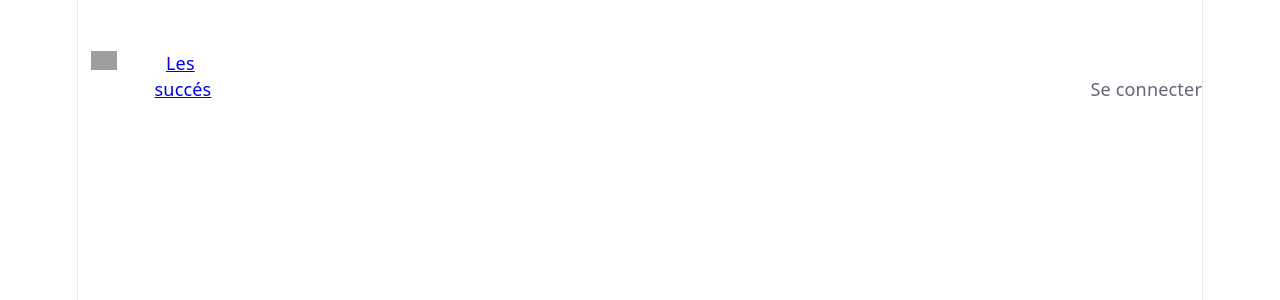
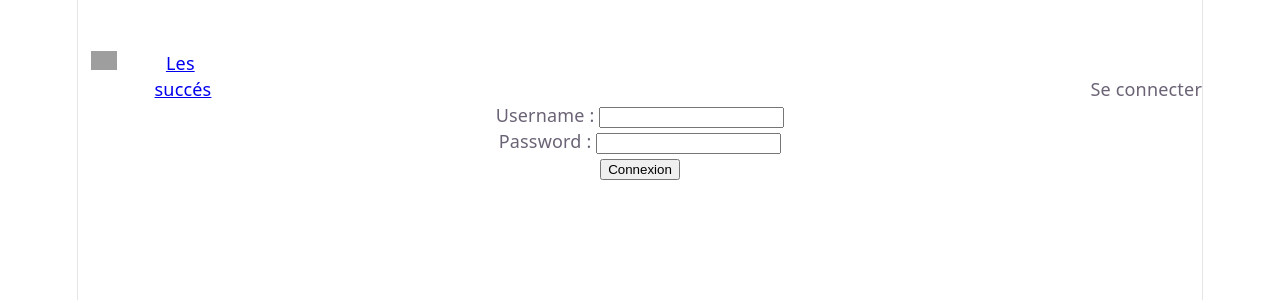
Before and after one commit to Naturel1/Tb_Odoo_Achievement_Development-Front, a React (Vite) app: page /login in a window 1280 px wide. Shown: the top 300 px of the page. Built offline with nearby package versions, Linux system fonts and the light colour scheme; grey boxes are pictures that could not be loaded.

Commit message:
Ajout de l'authentification

```diff
--- a/package.json
+++ b/package.json
@@ -10,6 +10,7 @@
     "preview": "vite preview"
   },
   "dependencies": {
+    "jotai": "^3.0.0",
     "react": "^19.2.8",
     "react-dom": "^19.2.8",
     "react-error-boundary": "^6.1.5",
--- a/src/AppRoutes.jsx
+++ b/src/AppRoutes.jsx
@@ -1,11 +1,13 @@
 import { Route, Routes } from "react-router-dom";
 import { HomePage } from "./features/home";
 import { achievementRoutes } from "./features/achievements";
+import { authRoutes } from "./features/auth";
 
 export default function AppRoutes() {
     return(
         <Routes>
             <Route path="" element={<HomePage/>}/>
+            {authRoutes}
             {achievementRoutes}
         </Routes>
     );
--- /dev/null
+++ b/src/features/auth/AuthRoutes.jsx
@@ -0,0 +1,10 @@
+import { Route } from "react-router-dom";
+import HomePage from "../home/pages/HomePage";
+import LoginPage from "./pages/LoginPage";
+
+export const authRoutes = (
+    <>
+        <Route path="/login" element={<LoginPage/>}/>
+        <Route path="/register" element={<HomePage/>}/>
+    </>
+);
--- /dev/null
+++ b/src/features/auth/index.js
@@ -0,0 +1,6 @@
+// Routes
+export { authRoutes } from "./AuthRoutes";
+// Atom
+export { tokenAtom, userAtom } from "./store";
+// Pages
+export { default as LoginPage } from "./pages/LoginPage";
--- /dev/null
+++ b/src/features/auth/pages/LoginPage.jsx
@@ -0,0 +1,68 @@
+import { useNavigate } from "react-router-dom";
+import { useActionState, useEffect } from "react";
+import { useAtom } from "jotai";
+
+import { tokenAtom, userAtom } from "../store";
+
+import { login } from "../services/Auth.service";
+
+
+export default function LoginPage() {
+    const [_token, setToken] = useAtom(tokenAtom);
+    const [userConnected, setUserConnected] = useAtom(userAtom);
+
+    const nav = useNavigate();
+
+    async function loginAction(prevState, formdata) {
+        const username = formdata.get("username");
+        const password = formdata.get("password");
+
+        try {
+            await login(username, password).then(
+                data => {
+                    console.log(data);
+                    if (data && data.token) {
+                        setToken(data.token);
+                        setUserConnected(data.user);
+
+                        nav('/');
+                    }
+                }
+            )
+        }
+        catch(error) {
+            return {
+                message: error.toString()
+            }
+        }
+
+    }
+
+    const [state, handleAction, isPending] = useActionState(loginAction, {message : ""});
+
+useEffect(() => {
+        console.log("le state actuel :", state);
+    }, [state]);
+
+    return (
+        <section>
+            {
+                state && state.message &&
+                <p className="error">{state.message}</p>
+            }
+            <form action={handleAction}>
+                <label htmlFor="username">Username : </label>
+                <input id="username" name="username" type="text" />
+
+                <br/>
+
+                <label htmlFor="password">Password : </label>
+                <input id="password" name="password" type="password" />
+
+                <br/>
+
+                <button type="submit" disabled={isPending}>Connexion</button>
+            </form>
+        </section>
+    )
+}
--- /dev/null
+++ b/src/features/auth/services/Auth.service.js
@@ -0,0 +1,42 @@
+const apiBase = import.meta.env.VITE_API_URL_BASE;
+
+/* Partie simulation */
+const data = [
+    {
+        id: 1,
+        username: "JohnDoeDu1348",
+        email: "John.Doe@gmail.com",
+        password: "Test1234="
+    },
+    {
+        id: 2,
+        username: "JaneDoeDu1348",
+        email: "Jane.Doe@gmail.com",
+        password: "Test1234="
+    }
+]
+
+const dataList = () => {
+    return data.map(user => ({
+        id: user.id,
+        username: user.username
+    }))
+}
+
+const delay = (ms) => new Promise((resolve) => setTimeout(resolve, ms));
+/* */
+
+export async function login(username, password) {
+    await delay(1000);
+
+    const userInData = data.find(user => user.username == username);
+
+    if (userInData && userInData.password == password) {
+        return ({
+            token: '0000000',
+            user: dataList().find(user => user.id = userInData.id)
+        });
+    } else {
+        throw new Error ("Username ou mot de passe incorrect");
+    }
+}
--- /dev/null
+++ b/src/features/auth/store/index.js
@@ -0,0 +1,4 @@
+import { atom } from "jotai";
+
+export const tokenAtom = atom('');
+export const userAtom = atom(null);
--- a/src/index.css
+++ b/src/index.css
@@ -117,3 +117,7 @@ code {
     margin:auto;
   }
 }
+
+.error {
+  color: red;
+}
--- a/src/shared/components/navbar/Navbar.jsx
+++ b/src/shared/components/navbar/Navbar.jsx
@@ -1,16 +1,25 @@
-import { NavLink } from "react-router-dom";
-import { useState } from "react";
-import banner from "../../../assets/banner.png"
+import { NavLink, useNavigate } from "react-router-dom";
+import { useEffect, useState } from "react";
+import { useAtom } from "jotai";
+
 import styles from "./Navbar.module.css";
 
+import banner from "../../../assets/banner.png"
+import { tokenAtom, userAtom } from "../../../features/auth";
+
 export default function Navbar() {
-    const [userConnected, setUserConnected] = useState(null);
+    const [_token, setToken] = useAtom(tokenAtom);
+    const [userConnected, setUserConnected] = useAtom(userAtom);
+
+    const nav = useNavigate();
 
     const handleClick = () => {
-        if (userConnected) {
+        if (_token) {
+            setToken('');
             setUserConnected(null);
+            nav('');
         } else {
-            setUserConnected({name:"toto"});
+            nav("/login");
         }
     }
 
@@ -31,7 +40,7 @@ export default function Navbar() {
                     </NavLink>
                 </li>
                 {
-                    userConnected &&
+                    _token &&
                     <>
                         <li>
                             <p>Mes succés</p>
@@ -42,7 +51,7 @@ export default function Navbar() {
             </ul>
             <div className={styles.NavbarContent}>
                 {
-                    userConnected ?
+                    _token ?
                     <a onClick={handleClick}>Se déconnecter</a>:
                     <a onClick={handleClick}>Se connecter</a>
                 }
```
Also changed, not shown: src/features/auth/hooks/useAuth.jsx (added, +12 -0 lines), 1 other file (tests, documents, lock files or other folders).
